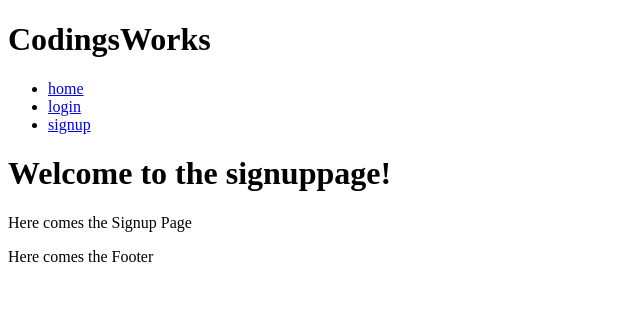
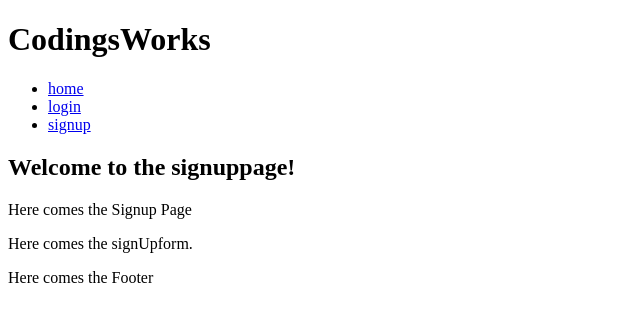
Before and after one commit to jhhest/codingworks-client, a React (Create React App) app in the folder react-app/: page /signup in a window 1280 px wide. Shown: the top 322 px of the page, without its empty margins (0-640 px from the left). Built offline with nearby package versions, Linux system fonts and the light colour scheme.

Commit message:
Added SignupForm

```diff
--- /dev/null
+++ b/react-app/src/components/SignupForm.jsx
@@ -0,0 +1,13 @@
+import React, { Component } from 'react'
+
+export class SignupForm extends Component {
+    render() {
+        return (
+            <form>
+                <p>Here comes the signUpform. </p>
+            </form>
+        )
+    }
+}
+
+export default SignupForm
--- a/react-app/src/pages/Signup.jsx
+++ b/react-app/src/pages/Signup.jsx
@@ -1,12 +1,14 @@
 import React, { Component, Fragment } from "react";
+import SignupForm from "../components/SignupForm";
 
 export class Signup extends Component {
   render() {
     return (
-      <Fragment>
+      <section>
         <h1>Welcome to the signuppage!</h1>
         <p>Here comes the Signup Page</p>
-      </Fragment>
+        <SignupForm />
+      </section>
     );
   }
 }
```
